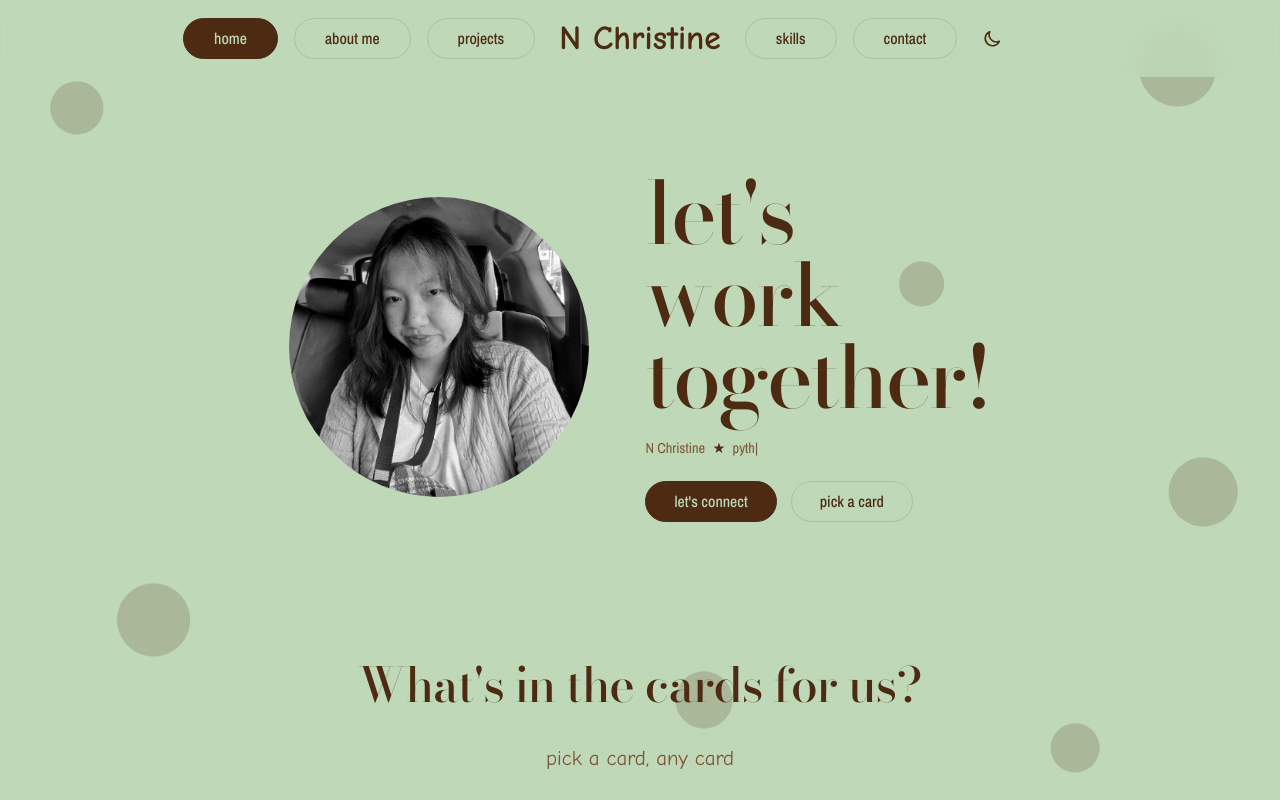
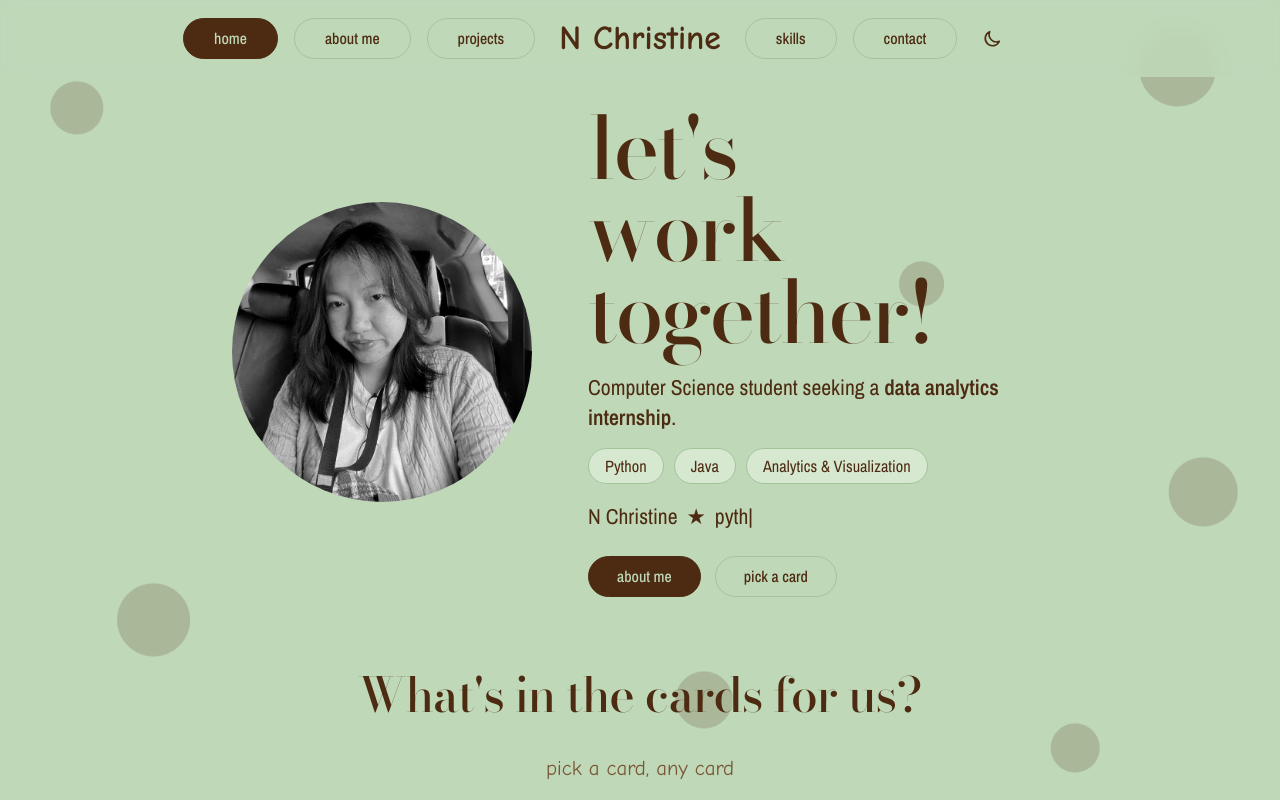
Before and after one commit to coastalbluesoda06/Portfolio-N-Christine, a plain HTML site: page index.html in a window 1280 px wide. Shown: the top 800 px of the page. Drawn offline with nearby package versions, Linux system fonts and the light colour scheme; a web font is replaced by a local one.

Commit message:
Update index.html

```diff
--- a/index.html
+++ b/index.html
@@ -3,7 +3,7 @@
 <head>
   <meta charset="UTF-8" />
   <meta name="viewport" content="width=device-width, initial-scale=1.0" />
-  <title>N Christine — Portfolio</title>
+  <title>N Christine — CS Student · Data Analytics Internship</title>
   <link rel="preconnect" href="https://fonts.googleapis.com" />
   <link rel="preconnect" href="https://fonts.gstatic.com" crossorigin />
   <link href="https://fonts.googleapis.com/css2?family=Archivo+Narrow:wght@400;500;600&family=Bodoni+Moda:opsz,wght@6..96,400;6..96,500&family=Gaegu:wght@400;700&family=Almendra:wght@400;700&display=swap" rel="stylesheet" />
@@ -114,7 +114,7 @@
       font-family: var(--serif); font-weight: 500;
       font-size: clamp(3rem, 7vw, 5.4rem); line-height: .95; letter-spacing: -.03em;
     }
-    .caption { font-family: var(--sans); font-size: .9rem; color: var(--muted); margin-top: 18px; min-height: 1.4rem; }
+    .caption { font-family: var(--sans); font-size: 1.35rem; color: var(--text); margin-top: 18px; min-height: 2rem; }
     .caption .star { color: var(--text); margin: 0 4px; }
     .cursor { animation: blink 1s infinite; }
     @keyframes blink { 50% { opacity: 0; } }
@@ -311,6 +311,13 @@
     .glance li { font-size: 1.02rem; padding: 4px 16px; border-radius: 30px; border: 1.5px solid var(--border); background: var(--card); color: var(--text); }
     @media (max-width: 860px) { .page-head { flex-direction: column; text-align: center; gap: 14px; } .glance { justify-content: center; } }
 
+    /* ===== HOMEPAGE ROLE LINE ===== */
+    .role { font-size: 1.35rem; line-height: 1.4; color: var(--text); margin-top: 20px; max-width: 460px; }
+    .role strong { font-weight: 600; }
+    .hero-chips { margin: 14px 0 0; }
+    .hero .caption { margin-top: 16px; }
+    @media (max-width: 860px) { .role { margin-left: auto; margin-right: auto; } }
+
     /* ===== TOUCH LIFT FOR CARDS ===== */
     .nav-card { -webkit-tap-highlight-color: transparent; }
     .nav-card.picked, .nav-card:active {
@@ -383,9 +390,11 @@
         </div>
         <div class="hero-text">
           <h1>let's<br>work<br>together!</h1>
+          <p class="role">Computer Science student seeking a <strong>data analytics internship</strong>.</p>
+          <ul class="glance hero-chips"><li>Python</li><li>Java</li><li>Analytics &amp; Visualization</li></ul>
           <p class="caption">N Christine <span class="star">★</span> <span id="typing"></span><span class="cursor">|</span></p>
           <div class="btn-row">
-            <button class="btn primary" onclick="showView('contact')">let's connect</button>
+            <button class="btn primary" onclick="showView('about')">about me</button>
             <button class="btn outline" onclick="document.getElementById('deck-title').scrollIntoView({behavior:'smooth'})">pick a card</button>
           </div>
         </div>
@@ -737,7 +746,7 @@
     // ===== TYPING EFFECT =====
     const typing = document.getElementById("typing");
     if (typing) {
-      const words = ["inquisitive cs student", "python & java developer", "aspiring data analyst", "lifelong learner"];
+      const words = ["inquisitive cs student", "python & java developer", "aspiring data analyst", "training coordinator & tutor"];
       let w = 0, c = 0, deleting = false;
       function type() {
         const word = words[w];
```
